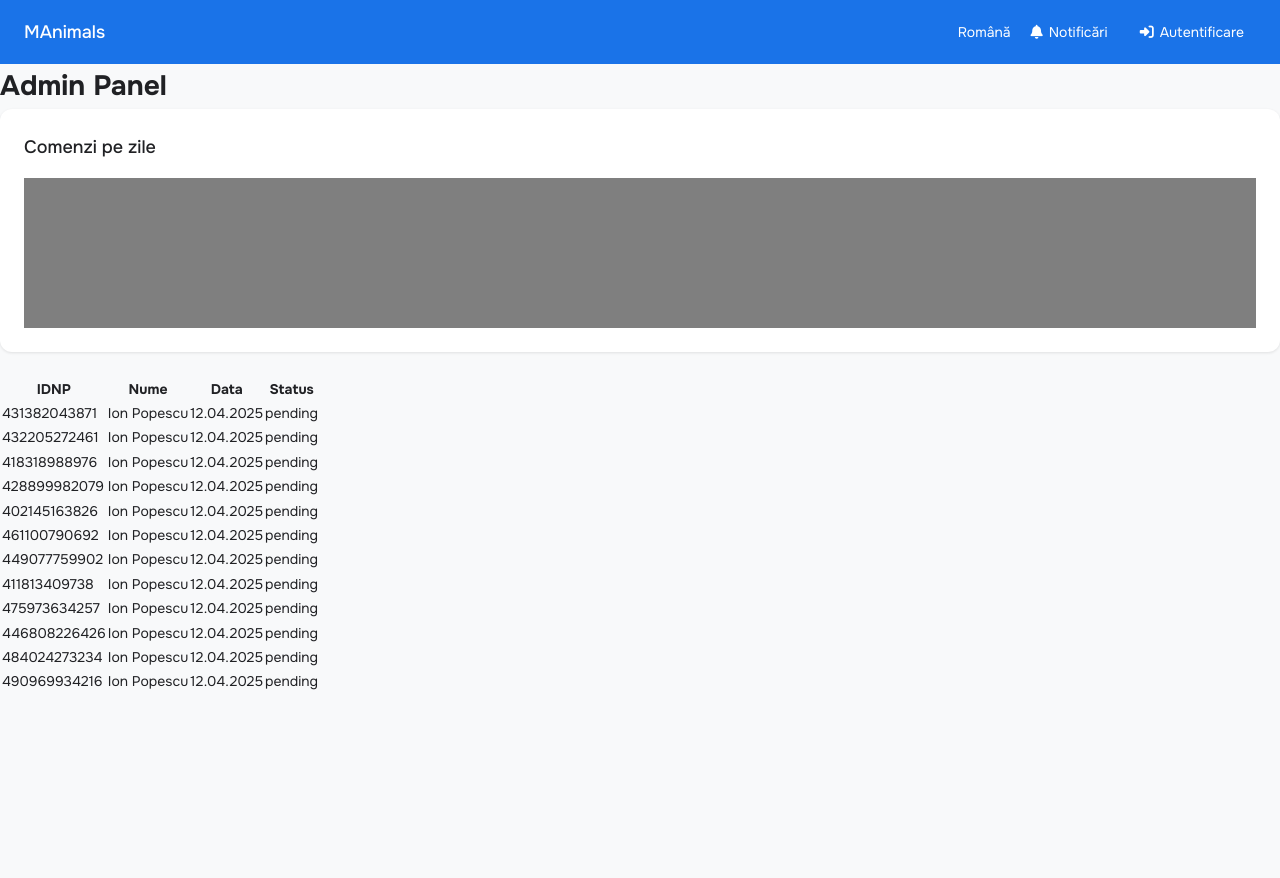
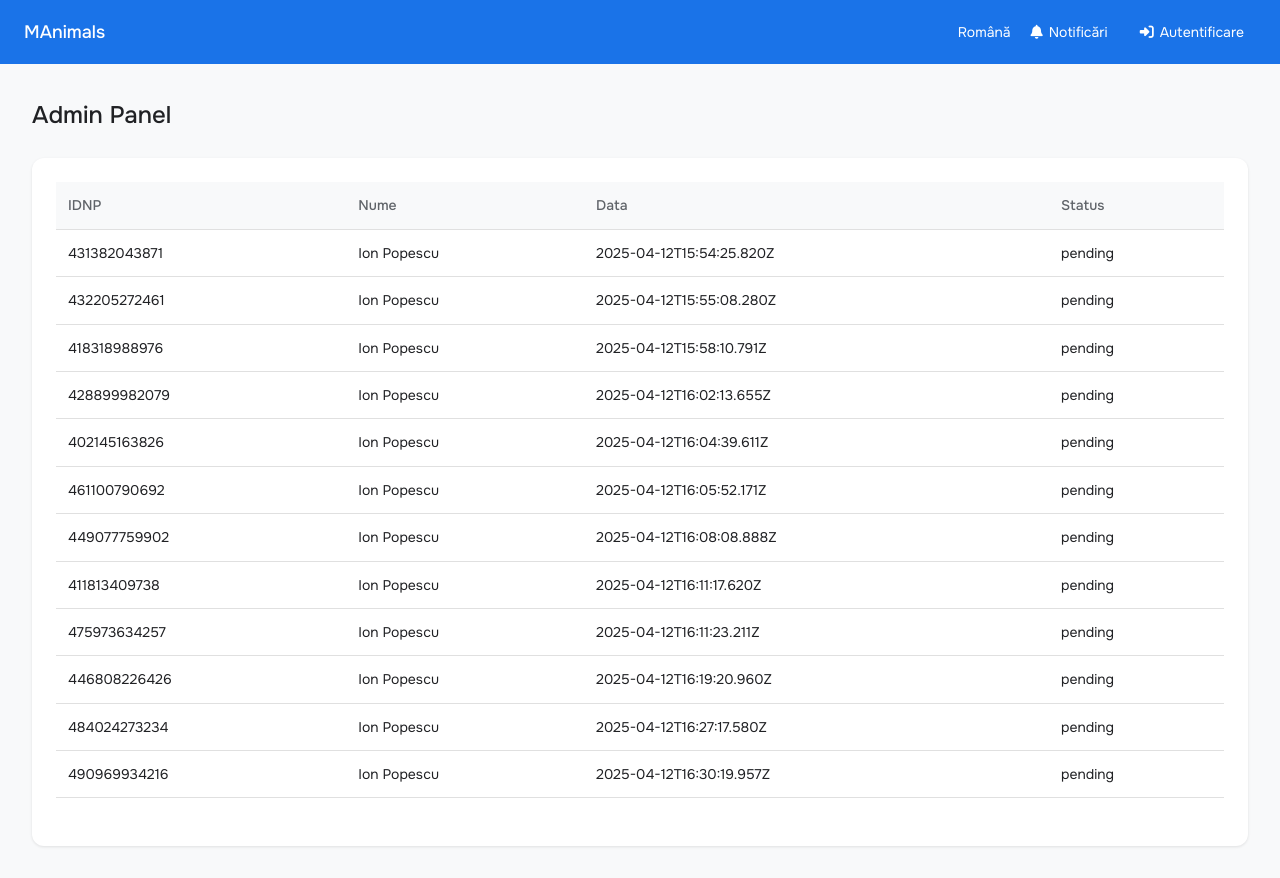
Before and after one commit to Slice277353/govtech, a Vue app: page /admin-panel in a window 1280 px wide. Before the commit the page ends 800 px from the top, so only its background shows below. Built offline with nearby package versions, Linux system fonts and the light colour scheme; data requests are answered from the project's data file; sample sign-in values are in the browser's storage.

Commit message:
updated admin panel

```diff
--- a/src/views/AdminPanel.vue
+++ b/src/views/AdminPanel.vue
@@ -1,15 +1,6 @@
 <template>
   <div class="admin-panel">
     <h1>Admin Panel</h1>
-
-    <!-- Chart Section -->
-    <div class="chart-container">
-      <h2>Comenzi pe zile</h2>
-      <div class="chart-wrapper">
-        <canvas ref="ordersChart"></canvas>
-      </div>
-    </div>
-
     <div class="requests-container">
       <table>
         <thead>
@@ -29,7 +20,7 @@
           >
             <td>{{ request.idnp }}</td>
             <td>{{ request.name }}</td>
-            <td>{{ formatDate(request.date) }}</td>
+            <td>{{ request.date }}</td>
             <td>{{ request.status }}</td>
           </tr>
         </tbody>
@@ -83,9 +74,6 @@
 </template>
 
 <script>
-import { Chart, registerables } from 'chart.js';
-Chart.register(...registerables);
-
 export default {
   name: 'AdminPanel',
   data() {
@@ -99,16 +87,13 @@ export default {
     this.fetchRequests();
   },
   methods: {
-    formatDate(dateString) {
-      const date = new Date(dateString);
-      return date.toLocaleDateString('ro-RO');
-    },
-    async fetchRequests() {
-      try {
-        const response = await fetch('http://localhost:3000/clients');
+    fetchRequests() {
+      fetch('http://localhost:3000/clients')
+        .then(response => {
           if (!response.ok) throw new Error('Failed to fetch requests');
-
-        const clients = await response.json();
+          return response.json();
+        })
+        .then(clients => {
           this.requests = clients.flatMap(client =>
             client.orders.map(order => ({
               idnp: client.IDNP,
@@ -118,12 +103,11 @@ export default {
               items: order.items
             }))
           );
-
-        this.renderChart(this.requests);
-      } catch (error) {
+        })
+        .catch(error => {
           console.error('Error fetching requests:', error);
           alert('Eroare la încărcarea cererilor.');
-      }
+        });
     },
     openRequestDetails(request) {
       this.selectedRequest = JSON.parse(JSON.stringify(request)); // Deep copy to avoid direct mutation
@@ -172,25 +156,57 @@ export default {
 </script>
 
 <style scoped>
-/* Add these new styles */
-.chart-container {
+.admin-panel {
+  padding: 32px;
+  background-color: var(--light-gray);
+  min-height: 100vh;
+}
+
+h1 {
+  margin-bottom: 24px;
+  color: var(--text-dark);
+  font-size: 24px;
+  font-weight: 500;
+}
+
+.requests-container {
   background: white;
   border-radius: var(--radius-md);
   padding: 24px;
   box-shadow: var(--shadow-sm);
+}
+
+table {
+  width: 100%;
+  border-collapse: collapse;
   margin-bottom: 24px;
 }
 
-.chart-container h2 {
-  margin-bottom: 16px;
-  color: var(--text-dark);
-  font-size: 18px;
-  font-weight: 500;
+th, td {
+  padding: 12px;
+  text-align: left;
+  border-bottom: 1px solid var(--border-color);
 }
 
-.chart-wrapper {
-  position: relative;
-  height: 300px;
+th {
+  font-weight: 500;
+  color: var(--text-gray);
+  background-color: var(--light-gray);
+}
+
+.clickable-row {
+  cursor: pointer;
+  transition: background-color 0.2s;
+}
+
+.clickable-row:hover {
+  background-color: var(--light-gray);
+}
+
+.modal-overlay {
+  position: fixed;
+  top: 0;
+  left: 0;
   width: 100%;
   height: 100%;
   background-color: rgba(0, 0, 0, 0.5);
```
Lines whose indentation alone changed are shown as unchanged.
